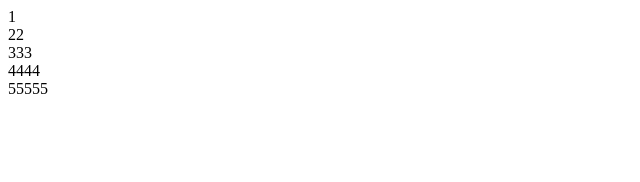
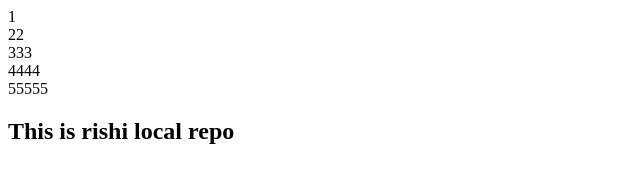
Before and after one commit to RishiVanama/Sample, a plain HTML site: page index.html in a window 1280 px wide. Shown: the whole page, without its empty margins (0-640 px from the left). Drawn offline with Linux system fonts and the light colour scheme.

Commit message:
second commits

```diff
--- a/index.html
+++ b/index.html
@@ -14,6 +14,7 @@
             <div>333</div>
             <div>4444</div>
             <div>55555</div>
+            <h2>This is rishi local repo</h2>
         </div>
     </header>
 </body>
```
Also changed, not shown: styles.css (added).
